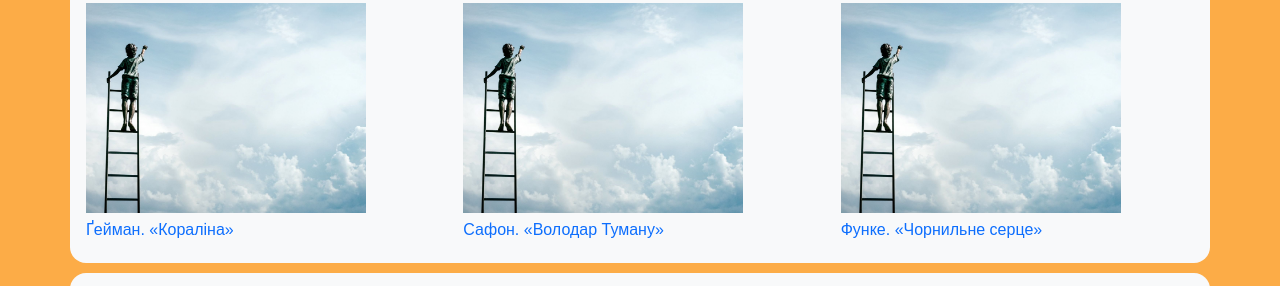
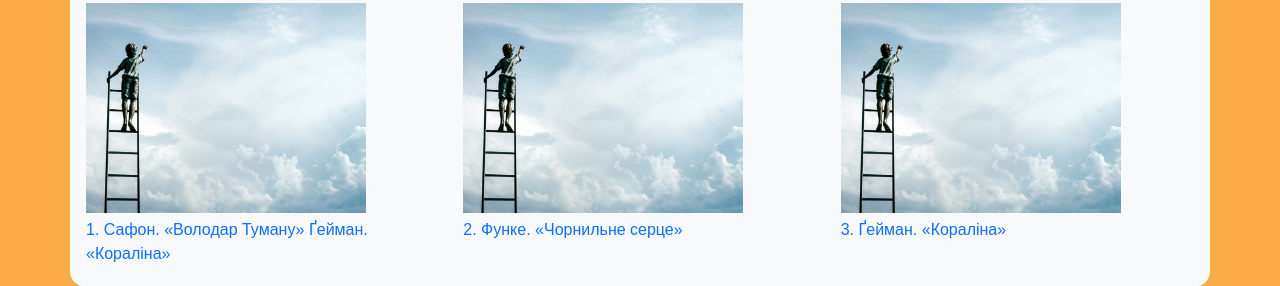
Before and after one commit to kliuch-do-slova/kliuch-do-slova.github.io, a website built with webpack: page index.html in a window 1280 px wide. Shown: the part 6647-6933 px from the top of the page. Built offline with nearby package versions, Linux system fonts and the light colour scheme.

Commit message:
fixed titles for oneclick book

```diff
--- a/index.html
+++ b/index.html
@@ -367,13 +367,13 @@
           <h2>Піднятися над буденністю</h2>
           <div class="row row-cols-1 row-cols-md-2 row-cols-lg-3">
             <div class="col">
-              <a href="files/One-Click_Book/One-Click_Book_Arise/Carlos_Zafon_El_principe_de_la_niebla.pdf" target="_blank"><img src="img/Піднятися%20над%20буденністю.png" alt="Neil_Gaiman"><span>Ґейман. «Кораліна»</span></a>
+              <a href="files/One-Click_Book/One-Click_Book_Arise/Carlos_Zafon_El_principe_de_la_niebla.pdf" target="_blank"><img src="img/Піднятися%20над%20буденністю.png" alt="Carlos_Zafon"><span>1. Сафон. «Володар Туману» Ґейман. «Кораліна»</span></a>
             </div>
             <div class="col">
-              <a href="files/One-Click_Book/One-Click_Book_Arise/Cornelia_Funke_Tintenherz.pdf" target="_blank"><img src="img/Піднятися%20над%20буденністю.png" alt="Carlos_Zafon"><span>Сафон. «Володар Туману»</span></a>
+              <a href="files/One-Click_Book/One-Click_Book_Arise/Cornelia_Funke_Tintenherz.pdf" target="_blank"><img src="img/Піднятися%20над%20буденністю.png" alt="Cornelia_Funke"><span>2. Функе. «Чорнильне серце»</span></a>
             </div>
             <div class="col">
-              <a href="files/One-Click_Book/One-Click_Book_Arise/Neil_Gaiman_Coraline.pdf" target="_blank"><img src="img/Піднятися%20над%20буденністю.png" alt="Cornelia_Funke"><span>Функе. «Чорнильне серце»</span></a>
+              <a href="files/One-Click_Book/One-Click_Book_Arise/Neil_Gaiman_Coraline.pdf" target="_blank"><img src="img/Піднятися%20над%20буденністю.png" alt="Neil_Gaiman"><span>3. Ґейман. «Кораліна»</span></a>
             </div>
           </div>
         </div>
```
